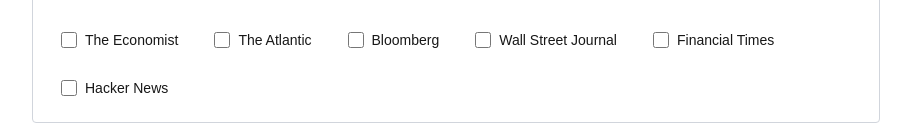
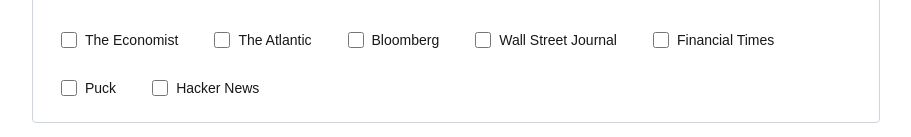
Before and after one commit to bttf/news-for-me, a Next.js app: page / in a window 1280 px wide. Shown: the part 159-296 px from the top of the page, without its empty margins (184-1095 px from the left). Built offline with nearby package versions, Linux system fonts and the light colour scheme.

Commit message:
add puck news

```diff
--- a/app/publications.ts
+++ b/app/publications.ts
@@ -88,6 +88,14 @@
     annualCost: 900,
   },
   {
+    slug: "puck",
+    name: "Puck",
+    url: "puck.news",
+    description:
+      "Founded in 2021 by veteran journalists from major publications, Puck focuses on insider coverage of media, technology, Wall Street, and Washington power dynamics. Known for its exclusive scoops and newsletter-driven model, it attracts an influential readership seeking behind-the-scenes reporting. Access requires a subscription at approximately $10-13/month ($120-150/year).",
+    annualCost: 150,
+  },
+  {
     slug: "hn",
     name: "Hacker News",
     url: "news.ycombinator.com",
```
